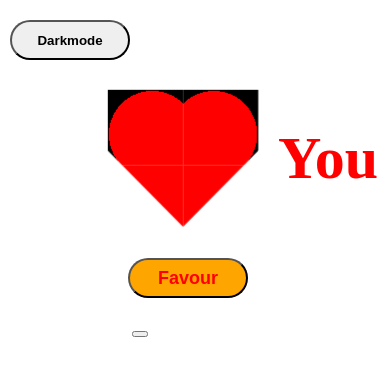
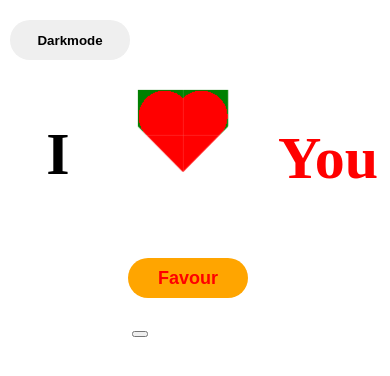
Before and after one commit to Daniyyel1/heart, a plain HTML site: page index.html in a window 390 px wide. Both pictures are taken after a click on the button "Love". Drawn offline with Linux system fonts and the light colour scheme.

Commit message:
updatedheart

```diff
--- a/app.js
+++ b/app.js
@@ -31,9 +31,11 @@ dark.addEventListener('click',()=>{
     body.classList.toggle('active')
     if(dark.innerHTML === 'darkmode'){
         dark.innerHTML = 'Lightmode'
+        move.style.color = 'red'
 
     }else if(dark.innerHTML === 'Lightmode'){
         dark.innerHTML = 'darkmode'
+        move.style.color = 'black'
     }
 })
 
--- a/style.css
+++ b/style.css
@@ -1,7 +1,7 @@
 .heart{
     width: 150px;
     aspect-ratio: 1/1;
-    border-image: radial-gradient(red 69%, black 0%)
+    border-image: radial-gradient(red 69%, green 0%)
      84.5%/50%;
     clip-path: polygon(-40% 0%, 50% 91%, 140% 0%);
     top: -100%;
@@ -61,6 +61,7 @@
     font-weight: 600;
     text-transform: capitalize;
     cursor: pointer;
+    border: none;
 }
 
 .container h2{
@@ -82,7 +83,7 @@
 .i.active{
     top: 0;
     font-size: 60px;
-    color: #fff;
+    color: #000;
 }
 
 .you{
@@ -154,6 +155,7 @@ body.active{
     margin-top: 20px;
     margin-left: 10px;
     cursor: pointer;
+    border: none;
 }
 
 @media screen and (max-width: 900px){
@@ -177,5 +179,6 @@ body.active{
 
     .heart{
         margin-left: -50px;
+        width: 90px;
     }
 }
```
